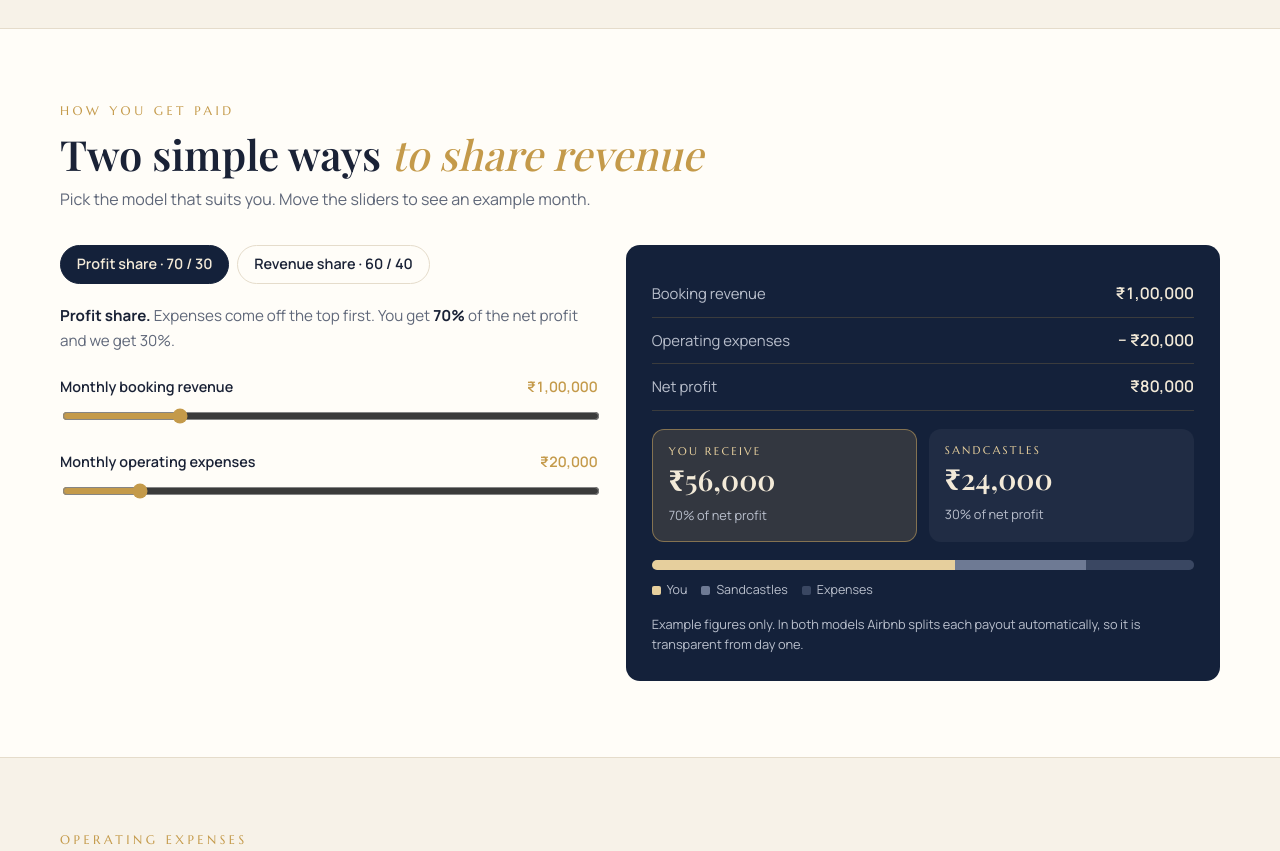
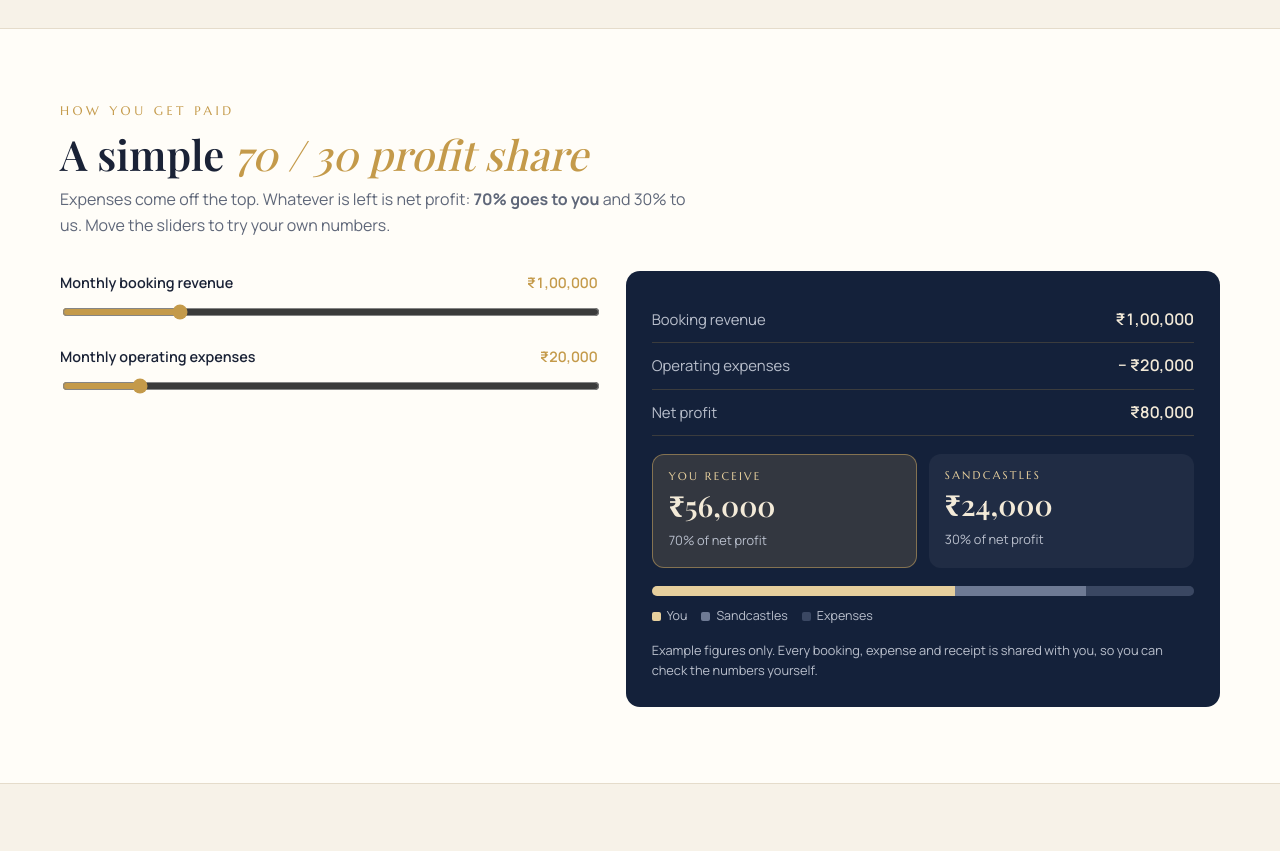
Before and after one commit to rohitaggarwa1/sandcastles-website, a plain HTML site: page owners/index.html in a window 1280 px wide. Shown: the part 2260-3111 px from the top of the page. Drawn offline with nearby package versions, Linux system fonts and the light colour scheme; a web font is replaced by a local one.

Commit message:
70/30 profit share only; compact founder cards on phones
Co-Authored-By: Claude Opus 5.5 <noreply@anthropic.com>
Claude-Session: https://claude.ai/code/session_011yGoJcZBjdbgwjoDKS8X2A

```diff
--- a/owners/index.html
+++ b/owners/index.html
@@ -230,11 +230,6 @@ footer .brand b{font-size:.9rem}
 .role li::before{content:"";position:absolute;left:2px;top:17px;width:12px;height:7px;border-left:2px solid var(--gold);border-bottom:2px solid var(--gold);transform:rotate(-45deg)}
 @media (max-width:700px){.roles{grid-template-columns:1fr}}
 .calc{display:grid;grid-template-columns:.95fr 1.05fr;gap:28px;align-items:start}
-.models{display:flex;gap:8px;flex-wrap:wrap;margin-bottom:20px}
-.models button{font:600 .9rem/1 var(--f-body);padding:.8em 1.1em;border-radius:999px;border:1px solid var(--line);background:var(--card);color:var(--fg);cursor:pointer}
-.models button[aria-pressed="true"]{background:var(--navy);border-color:var(--navy);color:#f3ead8}
-.mdesc{margin:0 0 22px;color:var(--muted);font-size:.95rem}
-.mdesc b{color:var(--fg)}
 .field{margin-bottom:18px}
 .field label{display:flex;justify-content:space-between;font-weight:600;font-size:.9rem;margin-bottom:8px}
 .field output{font-variant-numeric:tabular-nums;color:var(--gold)}
@@ -272,13 +267,20 @@ footer .brand b{font-size:.9rem}
 @media (max-width:760px){.terms{grid-template-columns:1fr}}
 .team{display:grid;grid-template-columns:1fr 1fr;gap:18px;max-width:640px}
 .mate{background:var(--card);border:1px solid var(--line);border-radius:var(--r);padding:12px 12px 18px}
-.mate img{width:100%;aspect-ratio:4/5;object-fit:cover;border-radius:10px;display:block;margin-bottom:14px}
+.mate img{width:100%;height:auto;aspect-ratio:4/5;object-fit:cover;border-radius:10px;display:block;margin-bottom:14px}
 .mate b{display:block;font-family:var(--f-display);font-size:1.2rem;padding-inline:6px}
 .mate span{display:block;font-size:.88rem;color:var(--muted);padding-inline:6px}
 .final{display:flex;flex-wrap:wrap;gap:24px;justify-content:space-between;align-items:center;padding:30px;border-radius:var(--r);background:var(--navy);color:var(--on-navy);margin-top:44px}
 .final h3{font-size:1.6rem;color:#f3ead8;margin-bottom:6px}
 .final p{margin:0;color:var(--on-navy-muted)}
 .final .ctas{display:flex;flex-wrap:wrap;gap:10px}
+@media (max-width:600px){
+  .team{grid-template-columns:1fr;max-width:none}
+  .mate{display:grid;grid-template-columns:96px 1fr;column-gap:16px;align-items:center;padding:12px}
+  .mate img{width:96px;grid-row:span 2;margin:0}
+  .mate b,.mate span{padding-inline:0}
+  .mate b{align-self:end}.mate span{align-self:start}
+}
 </style>
 <svg width="0" height="0" style="position:absolute" aria-hidden="true">
   <symbol id="castle" viewBox="0 0 64 64">
@@ -346,7 +348,7 @@ footer .brand b{font-size:.9rem}
     <h2>We manage your home <em>as its operator</em></h2>
     <p class="lead">We run your home as a professionally managed Airbnb, with three promises.</p>
     <div class="pillars">
-      <div><b>Revenue</b><h3>Transparent sharing</h3><p>A clear, agreed split, paid out the same way every month.</p></div>
+      <div><b>Revenue</b><h3>Transparent sharing</h3><p>70% of net profit goes to you, settled the same way every month.</p></div>
       <div><b>Reliability</b><h3>End-to-end service</h3><p>Listing, pricing, guests, housekeeping and repairs, all handled.</p></div>
       <div><b>Visibility</b><h3>You see everything</h3><p>Bookings, messages, expenses and income, at any time.</p></div>
     </div>
@@ -382,15 +384,10 @@ footer .brand b{font-size:.9rem}
 <section class="ow alt" id="earnings">
   <div class="wrap">
     <div class="eyebrow">How you get paid</div>
-    <h2>Two simple ways <em>to share revenue</em></h2>
-    <p class="lead">Pick the model that suits you. Move the sliders to see an example month.</p>
+    <h2>A simple <em>70 / 30 profit share</em></h2>
+    <p class="lead">Expenses come off the top. Whatever is left is net profit: <b>70% goes to you</b> and 30% to us. Move the sliders to try your own numbers.</p>
     <div class="calc">
       <div>
-        <div class="models" role="group" aria-label="Revenue model">
-          <button type="button" id="m-profit" aria-pressed="true">Profit share · 70 / 30</button>
-          <button type="button" id="m-rev" aria-pressed="false">Revenue share · 60 / 40</button>
-        </div>
-        <p class="mdesc" id="mdesc"></p>
         <div class="field"><label for="rev">Monthly booking revenue <output id="rev-o"></output></label><input type="range" id="rev" min="20000" max="400000" step="5000" value="100000"></div>
         <div class="field" id="exp-f"><label for="exp">Monthly operating expenses <output id="exp-o"></output></label><input type="range" id="exp" min="0" max="150000" step="1000" value="20000"></div>
       </div>
@@ -399,12 +396,12 @@ footer .brand b{font-size:.9rem}
         <div class="row" id="r-exp-row"><span>Operating expenses</span><b id="r-exp"></b></div>
         <div class="row" id="r-net-row"><span>Net profit</span><b id="r-net"></b></div>
         <div class="big">
-          <div class="you"><small>You receive</small><strong id="r-own"></strong><em id="r-own-n"></em></div>
-          <div><small>Sandcastles</small><strong id="r-op"></strong><em id="r-op-n"></em></div>
+          <div class="you"><small>You receive</small><strong id="r-own"></strong><em>70% of net profit</em></div>
+          <div><small>Sandcastles</small><strong id="r-op"></strong><em>30% of net profit</em></div>
         </div>
         <div class="bar" aria-hidden="true"><i class="o" id="b-o"></i><i class="p" id="b-p"></i><i class="e" id="b-e"></i></div>
-        <div class="legend"><span style="--c:#e6cf9d">You</span><span style="--c:#6e7a94">Sandcastles</span><span style="--c:#3a4762" id="lg-e">Expenses</span></div>
-        <p class="fine">Example figures only. In both models Airbnb splits each payout automatically, so it is transparent from day one.</p>
+        <div class="legend"><span style="--c:#e6cf9d">You</span><span style="--c:#6e7a94">Sandcastles</span><span style="--c:#3a4762">Expenses</span></div>
+        <p class="fine">Example figures only. Every booking, expense and receipt is shared with you, so you can check the numbers yourself.</p>
       </div>
     </div>
   </div>
@@ -480,31 +477,13 @@ footer .brand b{font-size:.9rem}
 (function(){
   const $=id=>document.getElementById(id);
   const fmt=n=>'₹'+Math.round(n).toLocaleString('en-IN');
-  let model='profit';
   function upd(){
-    const rev=+$('rev').value, exp=+$('exp').value;
-    $('rev-o').textContent=fmt(rev); $('exp-o').textContent=fmt(exp);
-    $('r-rev').textContent=fmt(rev);
-    let own,op,e;
-    if(model==='profit'){
-      const net=Math.max(0,rev-exp); own=net*.7; op=net*.3; e=Math.min(exp,rev);
-      $('mdesc').innerHTML='<b>Profit share.</b> Expenses come off the top first. You get <b>70%</b> of the net profit and we get 30%.';
-      $('exp-f').classList.remove('hidden'); $('r-exp-row').hidden=false; $('r-net-row').hidden=false;
-      $('r-exp').textContent='− '+fmt(e); $('r-net').textContent=fmt(net);
-      $('r-own-n').textContent='70% of net profit'; $('r-op-n').textContent='30% of net profit';
-      $('lg-e').hidden=false;
-    } else {
-      own=rev*.6; op=rev*.4; e=0;
-      $('mdesc').innerHTML='<b>Revenue share.</b> You get <b>60%</b> of booking revenue. We take 40% and pay all operating expenses from it.';
-      $('exp-f').classList.add('hidden'); $('r-exp-row').hidden=true; $('r-net-row').hidden=true;
-      $('r-own-n').textContent='60% of revenue'; $('r-op-n').textContent='40% of revenue, covers expenses';
-      $('lg-e').hidden=true;
-    }
+    const rev=+$('rev').value, exp=Math.min(+$('exp').value, rev), net=rev-exp, own=net*.7, op=net*.3;
+    $('rev-o').textContent=fmt(rev); $('exp-o').textContent=fmt(+$('exp').value);
+    $('r-rev').textContent=fmt(rev); $('r-exp').textContent='− '+fmt(exp); $('r-net').textContent=fmt(net);
     $('r-own').textContent=fmt(own); $('r-op').textContent=fmt(op);
-    const t=rev||1; $('b-o').style.width=(own/t*100)+'%'; $('b-p').style.width=(op/t*100)+'%'; $('b-e').style.width=(e/t*100)+'%';
+    const t=rev||1; $('b-o').style.width=(own/t*100)+'%'; $('b-p').style.width=(op/t*100)+'%'; $('b-e').style.width=(exp/t*100)+'%';
   }
-  $('m-profit').onclick=()=>{model='profit';$('m-profit').setAttribute('aria-pressed','true');$('m-rev').setAttribute('aria-pressed','false');upd();};
-  $('m-rev').onclick=()=>{model='rev';$('m-rev').setAttribute('aria-pressed','true');$('m-profit').setAttribute('aria-pressed','false');upd();};
   $('rev').oninput=upd; $('exp').oninput=upd; upd();
 })();
 </script>
```
Also changed, not shown: index.html (+8 -1 lines).
